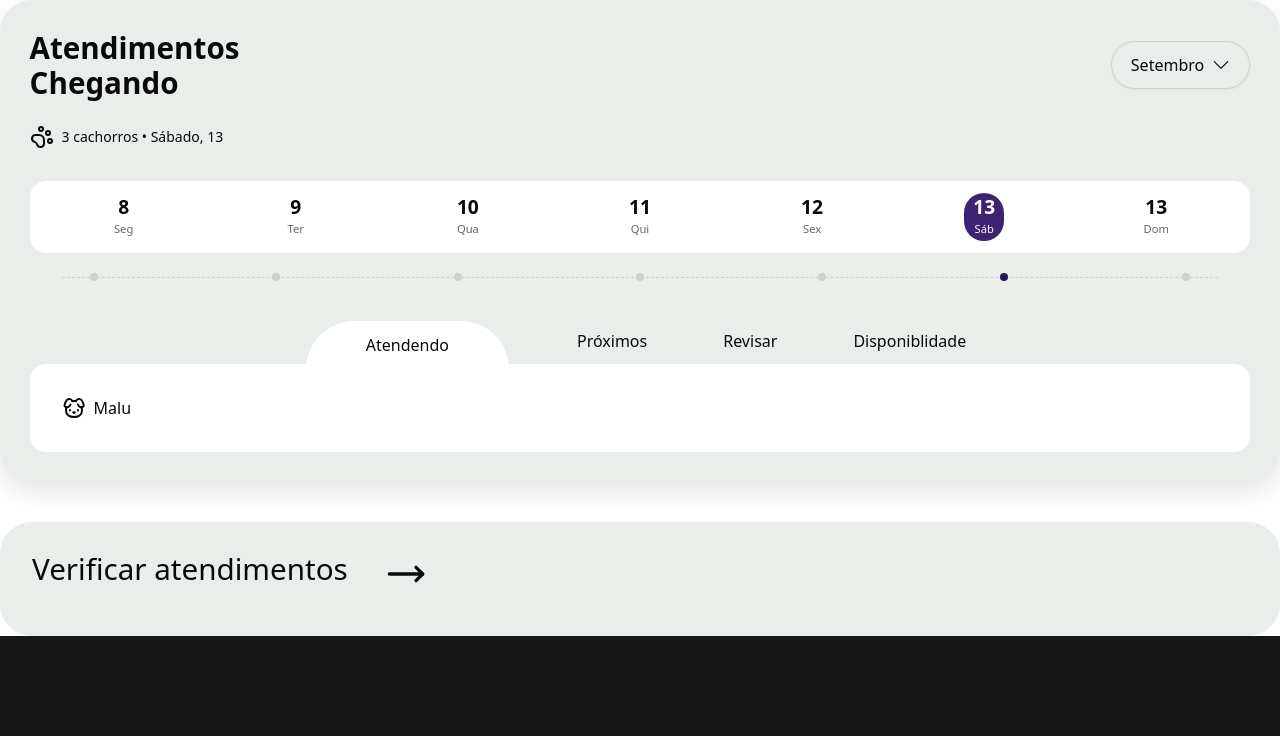
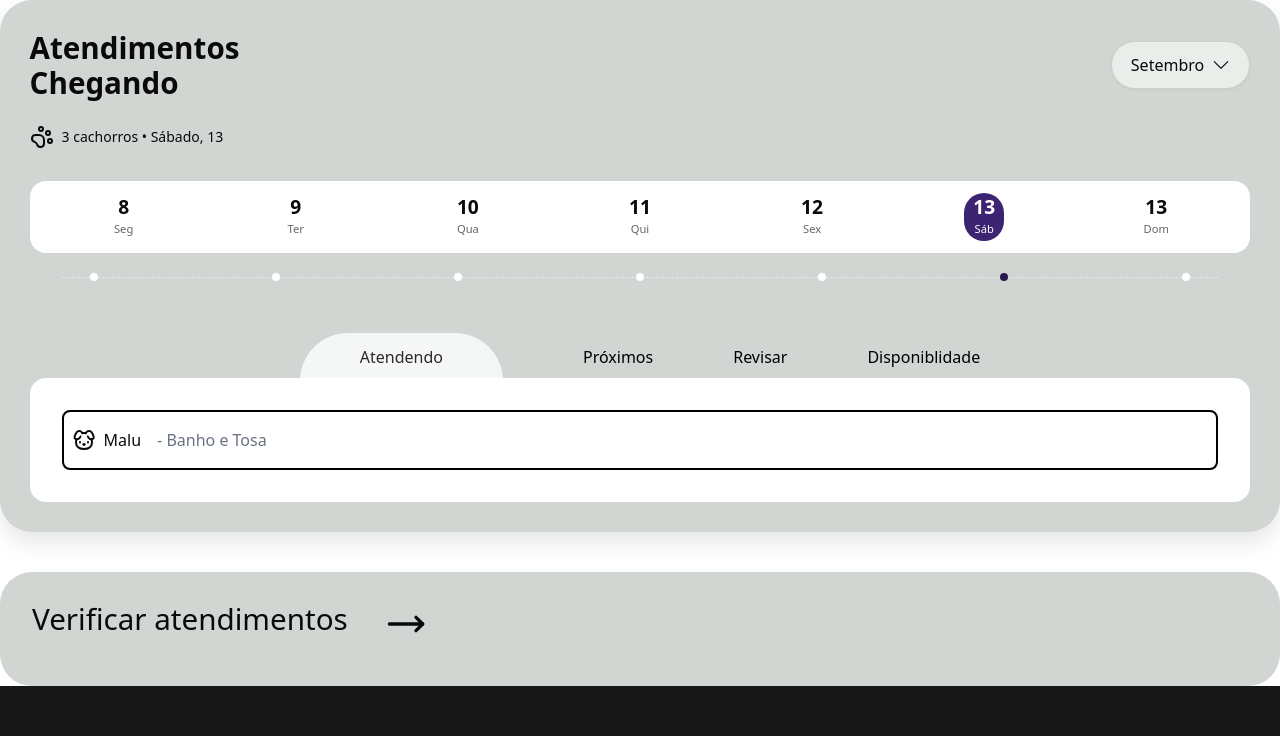
Before and after one commit to isaacmachado-dev/puppycarepet.com.br, a Next.js app in the folder front-end/: page /admin/agendamento in a window 1280 px wide. Shown: the top 736 px of the page. Built offline with nearby package versions, Linux system fonts and the light colour scheme.

Commit message:
feat: Sections button working

```diff
--- /dev/null
+++ b/front-end/src/app/admin/agendamento/components/SectionChoices.tsx
@@ -0,0 +1,53 @@
+import { useState } from "react";
+import { Atendendo } from "./sections/Atendendo";
+import Proximos from "./sections/Proximos";
+import Revisar from "./sections/Revisar";
+import Disponibilidade from "./sections/Disponiblidade";
+
+const BUTTONS = [
+    { id: "Atendendo", label: "Atendendo" },
+    { id: "Proximos", label: "Próximos" },
+    { id: "Revisar", label: "Revisar" },
+    { id: "Disponibilidade", label: "Disponiblidade" }
+];
+
+export default function SectionChoices() {
+    const [active, setActive] = useState(BUTTONS[0].id);
+
+    return (
+        <>
+            <div className="flex flex-row gap-20 justify-center mt-[40px] z-[10]">
+                {BUTTONS.map(btn => (
+                    <div key={btn.id} className="py-3 rounded-full">
+                        <button
+                            className={`cursor-pointer py-3 transition-ease-in-out
+                        ${active === btn.id ? "bg-white px-15 bg-[white] rounded-t-full text-black" : "text-black"}
+                        `}
+
+                            onClick={() => setActive(btn.id)}
+                            // Opcional: bloqueia novamente clique no botão já ativo
+                            disabled={active === btn.id}
+                            style={active === btn.id ? { opacity: 0.8, cursor: "default" } : {}}
+                        >
+                            {btn.label}
+                        </button>
+                    </div>
+                ))}
+
+
+            </div>
+
+            <div>
+                <div className="bg-white -mt-[15px] p-[2rem] rounded-[16px]">
+                    {active === "Atendendo" && <Atendendo />}
+                    {active === "Proximos" && <Proximos />}
+                    {active === "Revisar" && <Revisar />}
+                    {active === "Disponibilidade" && <Disponibilidade />}
+                </div>
+            </div>
+
+        </>
+
+
+    );
+}
--- a/front-end/src/components/ui/custom/UpcomingSchedule.tsx
+++ b/front-end/src/app/admin/agendamento/components/UpcomingSchedule.tsx
@@ -1,6 +1,7 @@
 import { Dog, PawPrint, MoveRight } from "lucide-react";
-import "../upcoming-schedule.css";
-import { AdminBlock, AdminBlockTitle } from "./AdminSettings";
+import "./upcoming-schedule.css";
+import { AdminBlock, AdminBlockTitle } from "../../../../components/ui/custom/AdminSettings";
+import SectionChoices from "./SectionChoices";
 
 export default function UpcomingSchedule() {
   return (
@@ -80,41 +81,9 @@ export default function UpcomingSchedule() {
           </div>
         </div>
 
-        <div className="flex flex-row gap-15 justify-center mt-[40px] z-[10]">
-
-          {/* testar essa cor dps 876CEB */}
-
-          <div className=" px-15 py-3 bg-[#FFFFFF] rounded-t-full border-black">
-            <button>Atendendo</button>
-          </div>
-
-          <div className="p-2 rounded-full">
-            <button>Próximos</button>
-          </div>
-
-          <div className="p-2 rounded-full">
-            <button>Revisar</button>
-          </div>
-
-          <div className="p-2 rounded-full">
-            <button>Disponiblidade</button>
-          </div>
+        <SectionChoices />
 
 
-
-        </div>
-
-        <div className="bg-[#FFFFFF] -mt-[5px] p-[2rem] rounded-[16px]">
-
-
-
-          <div className="flex gap-2 items-center">
-
-            <Dog />
-            Malu
-
-          </div>
-        </div>
 
       </div>
       <div>
--- /dev/null
+++ b/front-end/src/app/admin/agendamento/components/sections/Atendendo.tsx
@@ -0,0 +1,21 @@
+import { Dog } from "lucide-react";
+
+export function Atendendo() {
+    return (
+        <div>
+            <div className="flex gap-2 items-center p-2 border-2 border-black rounded-md">
+
+                <div className="flex gap-2 items-center">
+                    <Dog />
+                    Malu
+                </div>
+
+                <div className="m-2">
+                    <span className="text-gray-500"> - Banho e Tosa </span>
+                </div>
+
+
+            </div>
+        </div>
+    );
+}
--- /dev/null
+++ b/front-end/src/app/admin/agendamento/components/sections/Disponiblidade.tsx
@@ -0,0 +1,5 @@
+export default function Disponibilidade() {
+    return (
+        <></>
+    );
+}
--- /dev/null
+++ b/front-end/src/app/admin/agendamento/components/sections/Proximos.tsx
@@ -0,0 +1,5 @@
+export default function Proximos() {
+    return (
+        <></>
+    );
+}
--- /dev/null
+++ b/front-end/src/app/admin/agendamento/components/sections/Revisar.tsx
@@ -0,0 +1,5 @@
+export default function Revisar() {
+    return (
+        <></>
+    );
+}
--- a/front-end/src/components/ui/upcoming-schedule.css
+++ b/front-end/src/app/admin/agendamento/components/upcoming-schedule.css
@@ -1,6 +1,6 @@
 /* From Uiverse.io by juyi_2230 */
 .meeting-card {
-  background-color: #e9eeea;
+  background-color: #d1d6d2;
   border-radius: 2rem;
   padding: 1.85rem;
   width: 100%;
@@ -136,7 +136,7 @@
   width: 8px;
   height: 8px;
   border-radius: 50%;
-  background-color: #d0d0ce;
+  background-color: #ffffff;
   position: relative;
   z-index: 2;
 }
@@ -151,7 +151,7 @@
   left: 32px;
   right: 32px;
   height: 1px;
-  border-top: 1.5px dashed #d0d0ce;
+  border-top: 1.5px dashed #e6e6e6;
   z-index: 1;
 }
 
--- a/front-end/src/components/ui/custom/AdminHomeLoading.tsx
+++ b/front-end/src/components/ui/custom/AdminHomeLoading.tsx
@@ -33,7 +33,7 @@ export default function AdminHomeLoading({ loaded, funcionario }: { loaded: bool
     return (
         <div className="fixed inset-0 flex flex-col bg-[#1A112E] h-screen justify-center items-center z-50">
             <Typewriter
-                texts={[`Bom dia ${funcionario}!`]}
+                texts={[`Bem vindo(a) ${funcionario}!`]}
                 typeSpeed={100}
                 deleteSpeed={50}
                 pauseBetween={4000}
--- a/front-end/src/components/ui/custom/AdminMenuItem.tsx
+++ b/front-end/src/components/ui/custom/AdminMenuItem.tsx
@@ -23,9 +23,13 @@ export default function AdminMenuItem({
     const baseClasses = `
         flex items-center gap-3 rounded-md px-4 py-2
         transition-all duration-300
-        ${danger ? "bg-[#E45C5C] hover:bg-[#F63434]" : ""}
-        ${active && !danger ? "bg-[#333] text-white" : "bg-[#AAAAAA] hover:bg-[#444]"}
-        ${className || ""}
+       ${danger
+            ? "bg-[#E45C5C] hover:bg-[#F63434] text-black hover:text-white"
+            : active
+                ? "bg-[#333] text-white"
+                : "bg-[#d1d6d2] hover:bg-[#444]"
+        }
+    ${className || ""}
     `;
 
     return href ? (
--- a/front-end/src/components/ui/custom/AdminSettings.tsx
+++ b/front-end/src/components/ui/custom/AdminSettings.tsx
@@ -2,7 +2,7 @@ import { Children } from "react";
 
 export function AdminBlock({ children, className = " " }: { children: React.ReactNode, className?: string }) {
     return (
-        <div className={`bg-[#E9EEEA] p-[2rem] mt-10 rounded-[2rem] ${className}`}>
+        <div className={`bg-[#d1d6d2] p-[2rem] mt-10 rounded-[2rem] ${className}`}>
             {children}
         </div>
     );
```
Also changed, not shown: front-end/src/app/admin/agendamento/page.tsx (+1 -6 lines).
